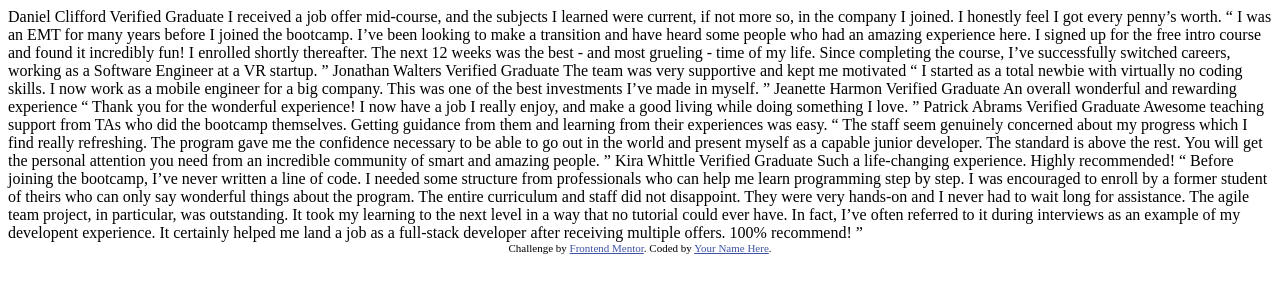
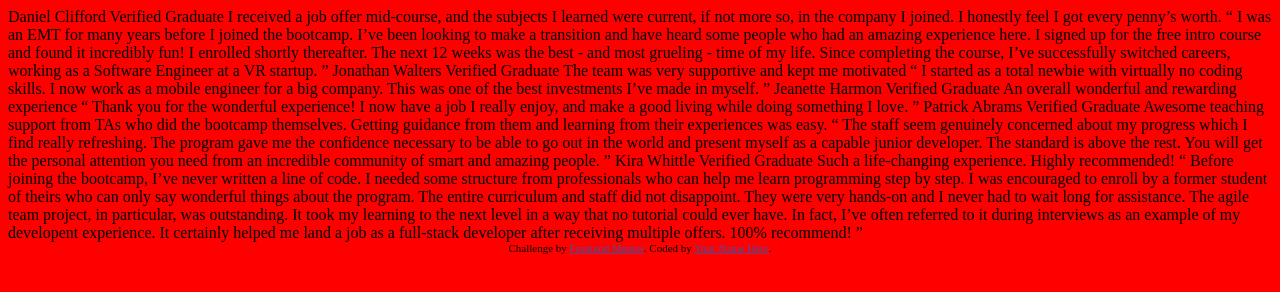
Before and after one commit to aatifsohel/fe-testimonial-grid-section, a website: page index.html in a window 1280 px wide. Drawn offline with Linux system fonts and the light colour scheme.

Commit message:
setup sass:scss

```diff
--- a/index.html
+++ b/index.html
@@ -7,7 +7,7 @@
   <link rel="icon" type="image/png" sizes="32x32" href="./images/favicon-32x32.png">
 
   <title>Frontend Mentor | [Challenge Name Here]</title>
-
+  <link rel="stylesheet" href="css/style.css">
   <!-- Feel free to remove these styles or customise in your own stylesheet 👍 -->
   <style>
     .attribution { font-size: 11px; text-align: center; }
--- /dev/null
+++ b/sass/main.scss
@@ -0,0 +1,3 @@
+body {
+    background-color: red;
+}
```
Also changed, not shown: package.json (added, +25 -0 lines), css/stle.prefix.css (added), css/style.comp.css (added), css/style.concat.css (added), css/style.css (added), css/style.prefix.css (added), 2 other files.
